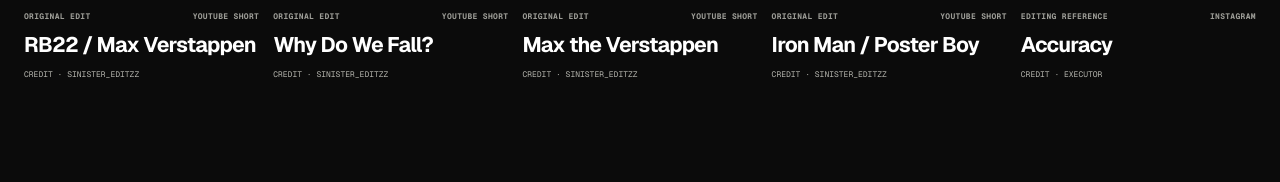
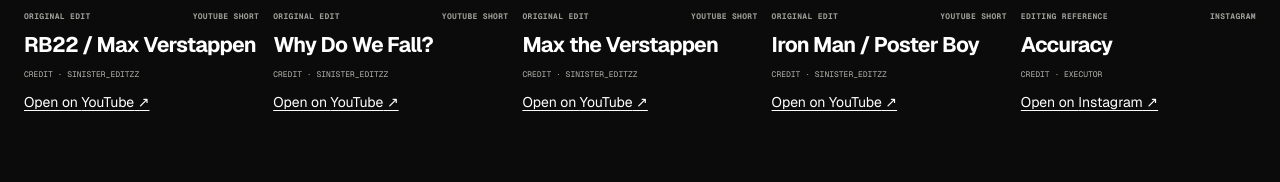
Before and after one commit to pralav-25/pralav-25.github.io, a Next.js app: page / in a window 1280 px wide. Shown: the part 5931-6113 px from the top of the page. Built offline with nearby package versions, Linux system fonts and the light colour scheme; grey boxes are pictures that could not be loaded.

Commit message:
Improve gallery keyboard focus and platform fallbacks (#1)
Co-authored-by: pralav-25 <174412353+pralav-25@users.noreply.github.com>

```diff
--- a/app/globals.css
+++ b/app/globals.css
@@ -383,3 +383,5 @@
   .reel-reveal-intro { display: none; }
   .reel-reveal-outro { opacity: 1; transform: none; }
 }
+
+.editing-original { font-size: .875rem; text-decoration: underline; text-underline-offset: .2em; }
--- a/components/editing-gallery.tsx
+++ b/components/editing-gallery.tsx
@@ -1,6 +1,6 @@
 'use client';
 
-import { useState } from 'react';
+import { useEffect, useRef, useState } from 'react';
 import { Play, X } from 'lucide-react';
 import Image from 'next/image';
 
@@ -50,6 +50,21 @@
 export function EditingGallery() {
   const [activeIndex, setActiveIndex] = useState<number | null>(null);
 
+  const controls = useRef<(HTMLButtonElement | null)[]>([]);
+  const previousIndex = useRef<number | null>(null);
+
+  useEffect(() => {
+    const target = activeIndex ?? previousIndex.current;
+    if (target !== null) controls.current[target]?.focus({ preventScroll: true });
+    previousIndex.current = activeIndex;
+    if (activeIndex === null) return;
+    const onKeyDown = (event: KeyboardEvent) => {
+      if (event.key === 'Escape') setActiveIndex(null);
+    };
+    document.addEventListener('keydown', onKeyDown);
+    return () => document.removeEventListener('keydown', onKeyDown);
+  }, [activeIndex]);
+
   return (
     <div className="editing-grid">
       {editingSamples.map((sample, index) => {
@@ -71,11 +86,11 @@
               )}
               <span className="editing-number">0{index + 1}</span>
               {isActive ? (
-                <button className="editing-stop" type="button" onClick={() => setActiveIndex(null)} aria-label={`Stop ${sample.title}`}>
+                <button ref={(element) => { controls.current[index] = element; }} className="editing-stop" type="button" onClick={() => setActiveIndex(null)} aria-label={`Stop ${sample.title}`}>
                   <X aria-hidden="true" /><span>Close</span>
                 </button>
               ) : (
-                <button className="editing-play" type="button" onClick={() => setActiveIndex(index)} aria-label={`Play ${sample.title} here`}>
+                <button ref={(element) => { controls.current[index] = element; }} className="editing-play" type="button" onClick={() => setActiveIndex(index)} aria-label={`Play ${sample.title} here`}>
                   <Play aria-hidden="true" />
                 </button>
               )}
@@ -83,6 +98,10 @@
             <span className="editing-meta"><span>{sample.type}</span><span>{sample.platform}</span></span>
             <strong>{sample.title}</strong>
             <small>Credit · {sample.credit}</small>
+            <a className="editing-original" href={sample.platform === 'Instagram'
+              ? 'https://www.instagram.com/p/DUlD3i5k2Z6/'
+              : `https://www.youtube.com/watch?v=${new URL(sample.embed).pathname.split('/').pop()}`}
+              target="_blank" rel="noreferrer">Open on {sample.platform === 'Instagram' ? 'Instagram' : 'YouTube'} ↗</a>
           </article>
         );
       })}
--- a/package.json
+++ b/package.json
@@ -10,7 +10,8 @@
     "build": "next build",
     "start": "next start",
     "lint": "oxlint",
-    "format": "oxfmt"
+    "format": "oxfmt",
+    "typecheck": "tsc --noEmit"
   },
   "dependencies": {
     "lucide-react": "1.31.0",
@@ -29,5 +30,6 @@
     "tailwindcss": "4.2.1",
     "typescript": "5.9.3"
   },
-  "type": "module"
+  "type": "module",
+  "packageManager": "pnpm@11.19.0"
 }
```
Also changed, not shown: 2 other files (tests, documents, lock files or other folders).
